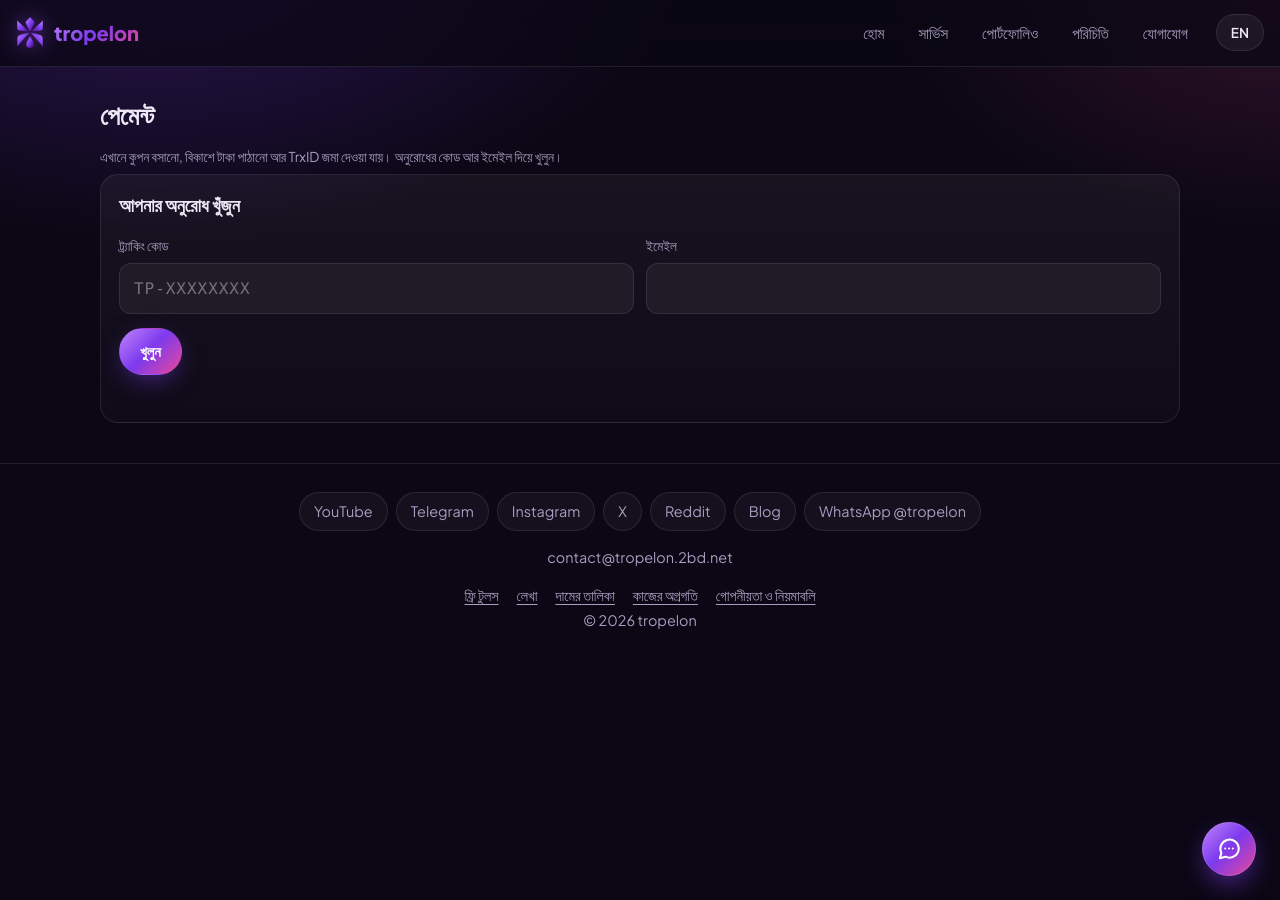
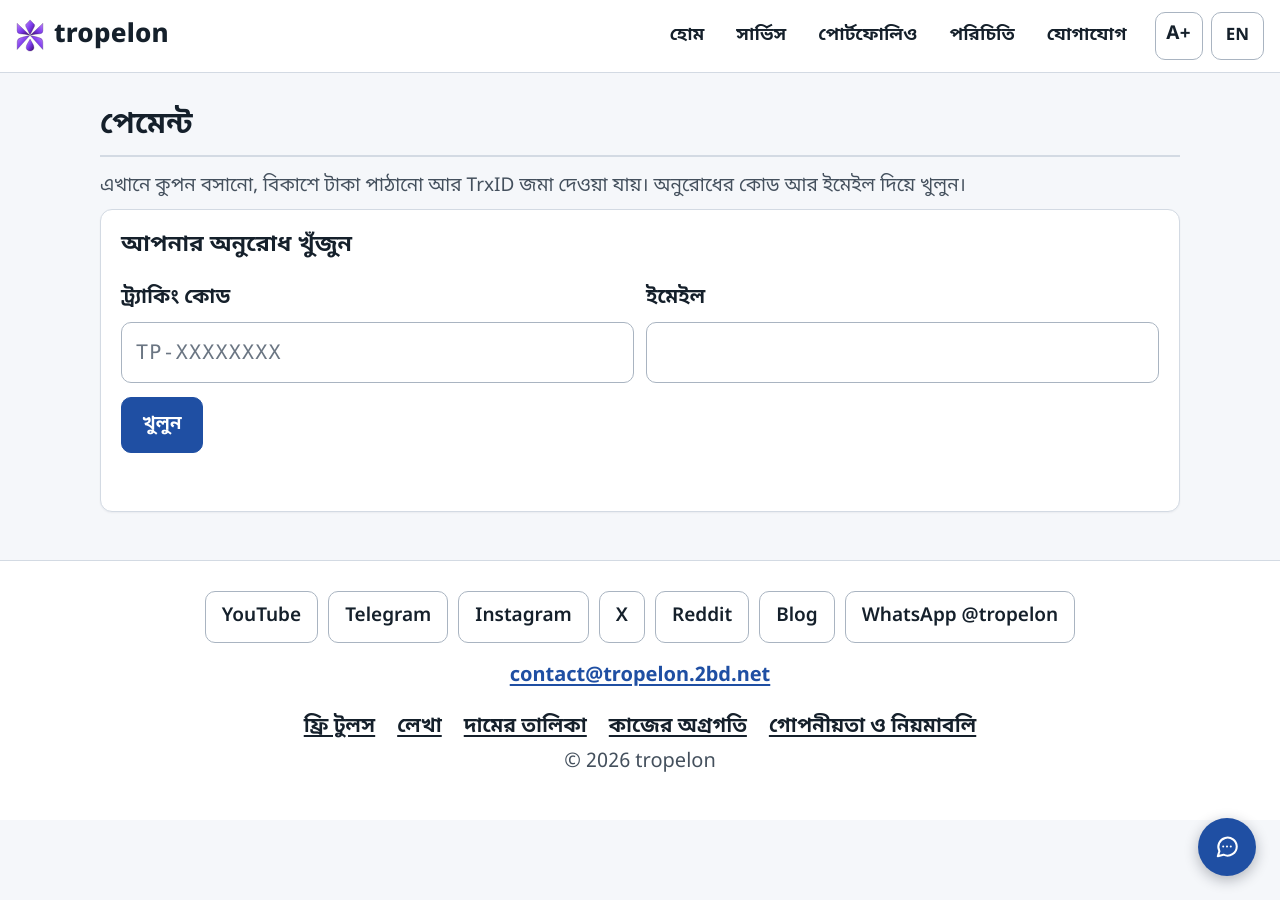
Before and after one commit to tropelon/Ponzile, a Jekyll site: the page built from pay.html, in a window 1280 px wide. Built offline with Jekyll 4.4.1, drawn with Linux system fonts in a browser that asks for light colours.

Commit message:
Enhance styles and layout for payment page
Updated styles for payment page and improved layout.

```diff
--- a/pay.html
+++ b/pay.html
@@ -1,5 +1,6 @@
 ---
 layout: default
+theme: light
 title: Payment
 description: কাজের পেমেন্ট | Pay for your request
 permalink: /pay/
@@ -15,37 +16,37 @@ noindex: true
   #tCode{text-transform:uppercase;letter-spacing:.06em;font-family:ui-monospace,Menlo,Consolas,monospace}
   .bar{display:flex;flex-wrap:wrap;gap:8px;margin-top:14px}
   .bar .btn{padding:10px 20px;font-size:.92rem}
-  .status{min-height:1.4em;font-size:.85rem;color:#d8b4fe;margin-top:10px}
-  .status.err{color:#fda4af}
+  .status{min-height:1.4em;font-size:1rem;color:var(--primary-dark);font-weight:600;margin-top:10px}
+  .status.err{color:var(--bad)}
   [hidden]{display:none!important}
   .r-head{display:flex;flex-wrap:wrap;gap:8px 12px;align-items:center;justify-content:space-between}
-  .terms{margin-top:10px;font-size:.8rem;color:var(--muted)}
+  .terms{margin-top:10px;font-size:.9rem;color:var(--muted)}
   .terms a,.meta a{text-decoration:underline;text-underline-offset:3px}
   .nw{white-space:nowrap}
 
   /* পেমেন্ট স্ট্যাটাসের রঙ (track পেজের সঙ্গে একই) */
-  .pstat{--pc:var(--line);--pf:rgba(255,255,255,.1);--pt:var(--text);display:inline-block;padding:6px 14px;border-radius:999px;font-size:.88rem;font-weight:800;background:var(--pf);color:var(--pt);border:1px solid var(--pc)}
-  .pstat.ps-unpaid{--pc:rgba(251,146,60,.6);--pf:rgba(251,146,60,.22);--pt:#fed7aa}
-  .pstat.ps-partial{--pc:rgba(251,191,36,.55);--pf:rgba(251,191,36,.2);--pt:#fde68a}
-  .pstat.ps-submitted{--pc:rgba(96,165,250,.55);--pf:rgba(96,165,250,.22);--pt:#bfdbfe}
-  .pstat.ps-paid{--pc:rgba(52,211,153,.55);--pf:rgba(52,211,153,.22);--pt:#a7f3d0}
-  .pstat.ps-rejected{--pc:rgba(244,63,94,.55);--pf:rgba(244,63,94,.22);--pt:#fecdd3}
-  .pstat.ps-refunded{--pc:rgba(148,163,184,.45);--pf:rgba(148,163,184,.2);--pt:#cbd5e1}
-  .nudge{margin:14px 0 0;padding:10px 12px;border-radius:12px;background:rgba(244,63,94,.12);border:1px solid rgba(244,63,94,.55);color:#ff6b81;font-weight:800;font-size:.92rem;line-height:1.6}
-  .hint{margin:14px 0 0;padding:9px 12px;border-radius:10px;font-size:.88rem;background:rgba(251,191,36,.1);border:1px solid rgba(251,191,36,.35);color:#fde68a}
+  .pstat{--pc:var(--line);--pf:var(--soft);--pt:var(--text);display:inline-block;padding:6px 14px;border-radius:8px;font-size:.95rem;font-weight:800;background:var(--pf);color:var(--pt);border:1px solid var(--pc)}
+  .pstat.ps-unpaid{--pc:#e0a458;--pf:#fdf0dc;--pt:#8a4b08}
+  .pstat.ps-partial{--pc:#d4b24a;--pf:#fcf3d3;--pt:#7a5b00}
+  .pstat.ps-submitted{--pc:#7ea6e8;--pf:#e5eefc;--pt:#1a4a94}
+  .pstat.ps-paid{--pc:#6fbf94;--pf:#e1f4ea;--pt:#0f6b45}
+  .pstat.ps-rejected{--pc:#e58a85;--pf:#fde6e4;--pt:#a3241b}
+  .pstat.ps-refunded{--pc:#a9b4c1;--pf:#eef2f7;--pt:#44505d}
+  .nudge{margin:14px 0 0;padding:10px 14px;border-radius:10px;background:var(--bad-tint);border:1.5px solid #e58a85;color:#a3241b;font-weight:800;font-size:1rem;line-height:1.65}
+  .hint{margin:14px 0 0;padding:9px 12px;border-radius:10px;font-size:1rem;background:var(--warn-tint);border:1px solid #e3c26a;color:#6b3f06}
 
-  .pay-card{margin-top:16px;padding:16px;border:1px solid var(--line);border-radius:16px;background:linear-gradient(180deg,rgba(255,255,255,.05),rgba(255,255,255,.02))}
+  .pay-card{margin-top:16px;padding:18px;border:1px solid var(--line);border-radius:var(--r);background:#fff;box-shadow:0 1px 2px rgba(16,24,40,.05)}
   .pay-rows{display:grid;gap:6px;margin:14px 0 0}
-  .pay-rows>div{display:flex;justify-content:space-between;gap:12px;font-size:.93rem}
+  .pay-rows>div{display:flex;justify-content:space-between;gap:12px;font-size:1rem}
   .pay-rows dt{color:var(--muted)}
-  .pay-rows dt small{font-family:ui-monospace,Menlo,Consolas,monospace;color:#d8b4fe;margin-left:4px}
+  .pay-rows dt small{font-family:ui-monospace,Menlo,Consolas,monospace;color:var(--primary);margin-left:4px}
   .pay-rows dd{margin:0;font-weight:700;text-align:right}
   .pay-rows .due{border-top:1px dashed var(--line);padding-top:8px;margin-top:2px;font-size:1.08rem}
-  .pay-rows .due dd{color:#f5d0fe}
-  .pay-state{margin-top:12px;padding:10px 12px;border-radius:12px;font-size:.9rem;background:rgba(192,132,252,.1);border:1px solid rgba(192,132,252,.25)}
-  .pay-state.ok{background:rgba(52,211,153,.12);border-color:rgba(52,211,153,.35);color:#a7f3d0}
-  .pay-state.bad{background:rgba(244,63,94,.12);border-color:rgba(244,63,94,.35);color:#fecdd3}
-  .pay-note{margin:8px 0 0;padding:9px 12px;border-radius:10px;font-size:.88rem;background:rgba(192,132,252,.1);border:1px solid rgba(192,132,252,.25)}
+  .pay-rows .due dd{color:var(--primary-dark)}
+  .pay-state{margin-top:12px;padding:10px 12px;border-radius:12px;font-size:1rem;background:var(--primary-tint);border:1px solid #b9cdee}
+  .pay-state.ok{background:var(--ok-tint);border-color:#8fd1ae;color:var(--ok)}
+  .pay-state.bad{background:var(--bad-tint);border-color:#e58a85;color:#a3241b}
+  .pay-note{margin:8px 0 0;padding:10px 14px;border-radius:10px;font-size:1rem;background:var(--primary-tint);border:1px solid #b9cdee}
   .sub{margin-top:14px;padding-top:14px;border-top:1px solid var(--line)}
   .sub h4{font-size:.95rem;margin-bottom:4px}
   .row{display:flex;gap:8px;align-items:stretch}
@@ -53,22 +54,22 @@ noindex: true
   .row .btn{padding:10px 18px;font-size:.9rem;white-space:nowrap}
   #cpCode,#trxId{text-transform:uppercase;letter-spacing:.06em;font-family:ui-monospace,Menlo,Consolas,monospace}
   .pay-methods{display:flex;flex-wrap:wrap;gap:8px;margin:2px 0 4px}
-  .pm{display:inline-flex;align-items:center;gap:6px;padding:6px 12px;border-radius:999px;border:1px solid var(--line);font-size:.85rem;background:rgba(255,255,255,.04)}
-  .pm.on{border-color:rgba(52,211,153,.5);background:rgba(52,211,153,.12);color:#a7f3d0;font-weight:700}
+  .pm{display:inline-flex;align-items:center;gap:6px;padding:7px 14px;border-radius:8px;border:1.5px solid var(--line-strong);font-size:.95rem;background:#fff}
+  .pm.on{border-color:#1a7f43;background:var(--ok-tint);color:var(--ok);font-weight:700}
   .pm.soon{border-style:dashed;opacity:.6;cursor:not-allowed}
-  .pm small{font-size:.74rem;opacity:.9}
+  .pm small{font-size:.9rem;opacity:.9}
   .pay-steps{margin:8px 0 0;padding-left:1.25em;font-size:.92rem;color:var(--muted)}
   .pay-steps li{margin:4px 0}
   .pay-steps b{color:var(--text)}
-  .pay-box{display:grid;gap:12px;justify-items:center;margin:14px 0;padding:14px;border-radius:14px;background:rgba(255,255,255,.04);border:1px solid var(--line)}
+  .pay-box{display:grid;gap:12px;justify-items:center;margin:14px 0;padding:14px;border-radius:var(--r);background:var(--soft);border:1px solid var(--line)}
   .pay-box img{display:block;width:min(260px,70vw);height:auto;aspect-ratio:1;border-radius:12px;background:#fff;padding:8px;image-rendering:pixelated}
   .pay-num{display:flex;gap:10px;align-items:center;flex-wrap:wrap;justify-content:center}
   .mono{font-family:ui-monospace,Menlo,Consolas,monospace;font-size:1.3rem;font-weight:800;letter-spacing:.04em}
-  .pay-box .btn{padding:8px 16px;font-size:.85rem}
+  .pay-box .btn{padding:8px 16px;font-size:.9rem}
   @media print{.t-card{display:none!important}}
 </style>
 
-<h1 class="section-title" style="margin-top:8px;font-size:1.6rem"><span class="bn">পেমেন্ট</span><span class="en">Payment</span></h1>
+<h1 class="section-title" style="margin-top:8px;font-size:1.5rem"><span class="bn">পেমেন্ট</span><span class="en">Payment</span></h1>
 <p class="meta" id="payIntro"><span class="bn">এখানে কুপন বসানো, বিকাশে টাকা পাঠানো আর TrxID জমা দেওয়া যায়। অনুরোধের কোড আর ইমেইল দিয়ে খুলুন।</span><span class="en">Here you can apply a coupon, send money with bKash and submit the TrxID. Open it with your request code and email.</span></p>
 
 <div class="stack" id="tRoot" data-api="{{ site.data.site.client_api }}">
```
